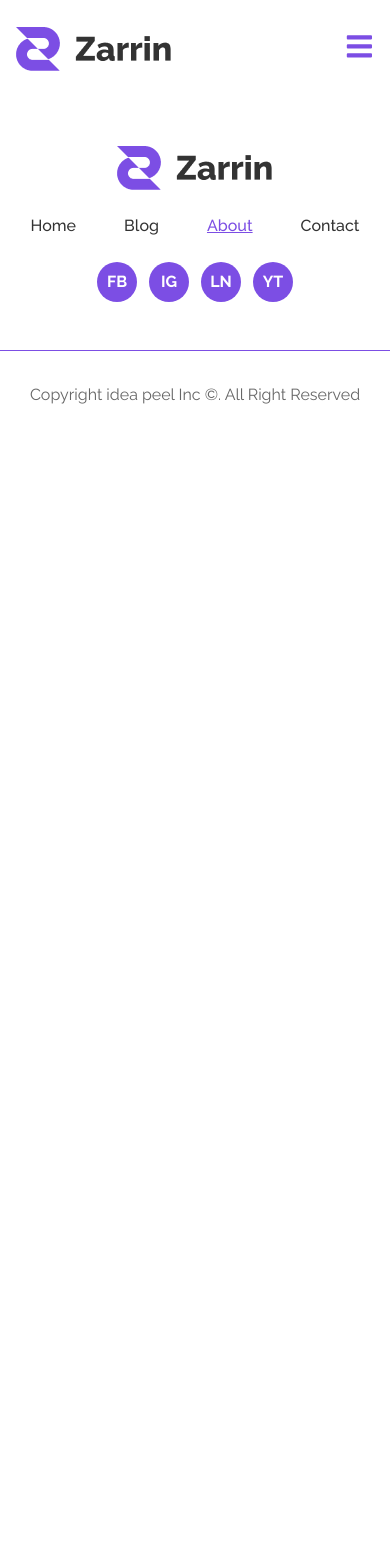
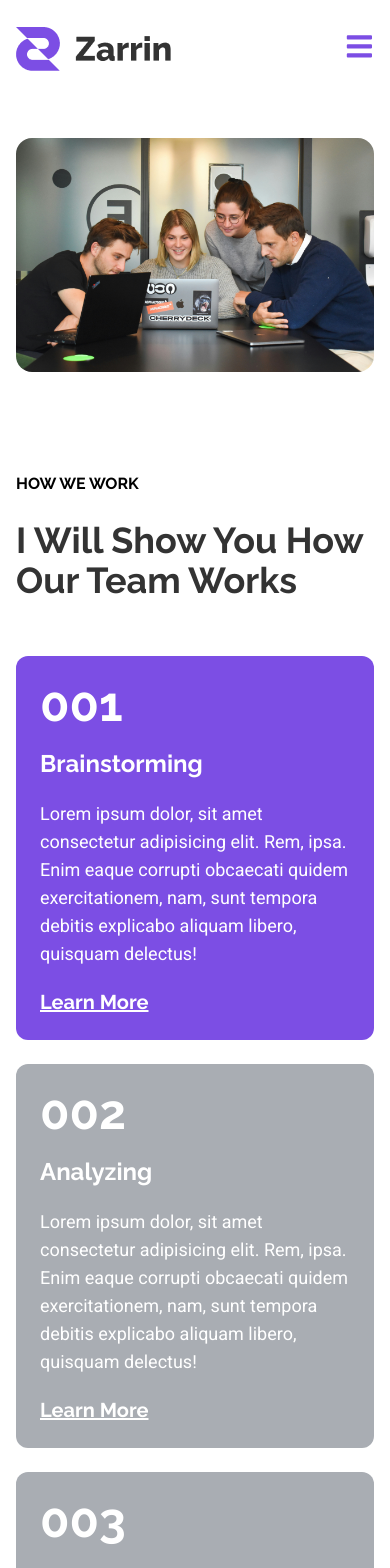
Before and after one commit to lifeonthecode/zarrrin-blog-app, a React (Vite) app: page /about in a window 390 px wide. Shown: the top 1568 px of the page. Before the commit the page ends 844 px from the top, so only its background shows below. Built offline with nearby package versions, Linux system fonts and the light colour scheme.

Commit message:
blog, blog details, about page added

```diff
--- a/SectionHeader/SectionHeader.jsx
+++ b/SectionHeader/SectionHeader.jsx
@@ -10,7 +10,7 @@ const SectionHeader = ({subtitle, title, description, style}) => {
                 title && <h3 className='text-5xl text-primary-dark-gray font-raleway font-bold'>{title}</h3>
             }
             {
-                description && <p className='text-base text-secondary-dark-gray font-roboto font-normal'>{description}</p>
+                description && <p className='text-base text-secondary-dark-gray font-roboto font-normal max-w-[756px] w-full text-center'>{description}</p>
             }
         </div>
     );
--- a/src/App.jsx
+++ b/src/App.jsx
@@ -4,6 +4,7 @@ import Footer from "./Components/Footer/Footer"
 import Home from "./Pages/Home/Home"
 import Blog from "./Pages/Blog/Blog"
 import BlogDetails from "./Pages/BlogDetails/BlogDetails"
+import About from "./Pages/About/About"
 
 
 function App() {
@@ -21,6 +22,7 @@ function App() {
           <Route path="/" element={<Home />} />
           <Route path="/blog" element={<Blog />} />
           <Route path="/details/:id" element={<BlogDetails />} />
+          <Route path="/about" element={<About />} />
         </Routes>
 
 
--- /dev/null
+++ b/src/Pages/About/About.jsx
@@ -0,0 +1,64 @@
+import { useState } from "react";
+import { Link } from "react-router";
+import Newsletter from "../../Components/Newsletter/Newsletter";
+
+
+const works = [
+    {
+        title: 'brainstorming',
+        description: 'Lorem ipsum dolor, sit amet consectetur adipisicing elit. Rem, ipsa. Enim eaque corrupti obcaecati quidem exercitationem, nam, sunt tempora debitis explicabo aliquam libero, quisquam delectus!'
+    },
+    {
+        title: 'analyzing',
+        description: 'Lorem ipsum dolor, sit amet consectetur adipisicing elit. Rem, ipsa. Enim eaque corrupti obcaecati quidem exercitationem, nam, sunt tempora debitis explicabo aliquam libero, quisquam delectus!'
+    },
+    {
+        title: 'news publishing',
+        description: 'Lorem ipsum dolor, sit amet consectetur adipisicing elit. Rem, ipsa. Enim eaque corrupti obcaecati quidem exercitationem, nam, sunt tempora debitis explicabo aliquam libero, quisquam delectus!'
+    },
+]
+
+const About = () => {
+
+    const [activeWork, setWork] = useState(0); //initial 0
+
+    return (
+        <div className='pt-10'>
+            <div className='w-ful mb-[100px] md:mb-[150px] px-4'>
+                <div className="lg:container mx-auto">
+                    <div className='mb-[100px]'>
+                        <img src="/about_image.jpg" className='w-full max-h-[608px] h-full object-cover rounded-2xl' alt="about image" />
+                    </div>
+
+
+                    {/* how we work section  */}
+                    <div>
+                        <div className="mb-14 flex flex-col gap-6">
+                            <h4 className="text-base text-[#66666] font-bold font-raleway uppercase">how we work</h4>
+                            <h3 className="text-4xl text-primary-dark-gray font-raleway font-bold capitalize max-w-[500px] w-full">I will show you how our team works</h3>
+                        </div>
+
+                        <div className="grid md:grid-cols-3 grid-cols-1 gap-6">
+                            {
+                                works?.map((work, index) => (
+                                    <div onClick={() => setWork(index)} key={index} className={`p-6  ${activeWork === index ? 'bg-purple-ton-blue' : 'bg-[#a9adb3]' } rounded-xl space-y-5 cursor-pointer`}>
+                                        <h3 className="text-5xl text-white font-raleway font-bold">00{index+1}</h3>
+                                        <h4 className="text-2xl text-white font-raleway font-bold capitalize">{work?.title}</h4>
+                                        <p className="text-lg text-white font-roboto font-normal">{work?.description}</p>
+                                        <Link className="text-xl text-white font-raleway font-bold capitalize underline">learn more</Link>
+                                    </div>
+                                ))
+                            }
+                        </div>
+
+                    </div>
+
+                </div>
+            </div>
+
+            <Newsletter/>
+        </div>
+    );
+};
+
+export default About;
--- a/src/Pages/Blog/Blog.jsx
+++ b/src/Pages/Blog/Blog.jsx
@@ -1,9 +1,35 @@
 import React from 'react';
+import { blogs } from '../../../BlogData';
+import SectionHeader from '../../../SectionHeader/SectionHeader';
+import Card from '../../Components/Card/Card';
+import Newsletter from '../../Components/Newsletter/Newsletter';
 
 const Blog = () => {
     return (
         <div>
-            blog
+            <div className="w-full flex items-center justify-center bg-[#e2e2e2] pb-[100px] pt-10 px-4">
+                <div className="lg:container mx-auto">
+
+                    <div className="flex flex-col items-center justify-between gap-10">
+
+                        {/* section Header  */}
+                        <SectionHeader title={'Find our all blogs from here'} subtitle={'our blogs'} description={'Our blogs are written from very research and well known writers so that we can provide you the best blogs and articles for you to read them all along'} style={'flex flex-col items-center justify-star'} />
+
+                    </div>
+
+                    {/* blogs wrapper  */}
+                    <div className="grid md:grid-cols-3 gap-8 mt-10">
+                        {
+                            blogs?.map(blog => (
+
+                                <Card blog={blog} key={blog?.id} />
+                            ))
+                        }
+                    </div>
+                </div>
+            </div>
+
+            <Newsletter />
         </div>
     );
 };
--- a/src/Pages/BlogDetails/BlogDetails.jsx
+++ b/src/Pages/BlogDetails/BlogDetails.jsx
@@ -1,11 +1,48 @@
 import React from 'react';
 import { useParams } from 'react-router';
+import { blogs } from '../../../BlogData';
+import Newsletter from './../../Components/Newsletter/Newsletter';
 
 const BlogDetails = () => {
-    const  { id } = useParams();
+    const { id } = useParams();
+
+    const blog = blogs?.find(blog => blog?.id === id);
+    console.log('single blog: ', blog)
     return (
         <div>
-            blog details
+            <div className='pt-10 pb-[100px] px-4'>
+                <div className="lg:container mx-auto">
+                    <div className='w-full h-auto'>
+
+                        <div className="w-full flex justify-center ">
+                            <div className="max-w-[1024px]w-full space-y-6">
+
+                                <div className="flex items-center  gap-5">
+                                    <h5 className="text-base text-primary-dark-gray font-bold font-roboto uppercase">{blog?.status}</h5>
+                                    <span className=" text-sm text-secondary-dark-gray font-roboto font-semibold capitalize">{blog?.date}</span>
+                                </div>
+
+                                <h3 className='text-4xl text-primary-dark-gray font-raleway font-bold capitalize mb-10'>{blog?.title}</h3>
+                            </div>
+
+
+                        </div>
+
+
+                        <div className='mb-10'>
+                            <img src={blog?.image} className='w-full max-h-[608px] h-full object-cover rounded-2xl' alt={blog?.title} />
+                        </div>
+
+                        <div className='w-full flex items-center justify-center'>
+
+                            <p className='text-base text-secondary-dark-gray font-roboto max-w-[1024px] w-full '>{blog?.description}</p>
+                        </div>
+
+                    </div>
+                </div>
+            </div>
+
+            <Newsletter/>
         </div>
     );
 };
```
Also changed, not shown: public/about_image.jpg (added).
